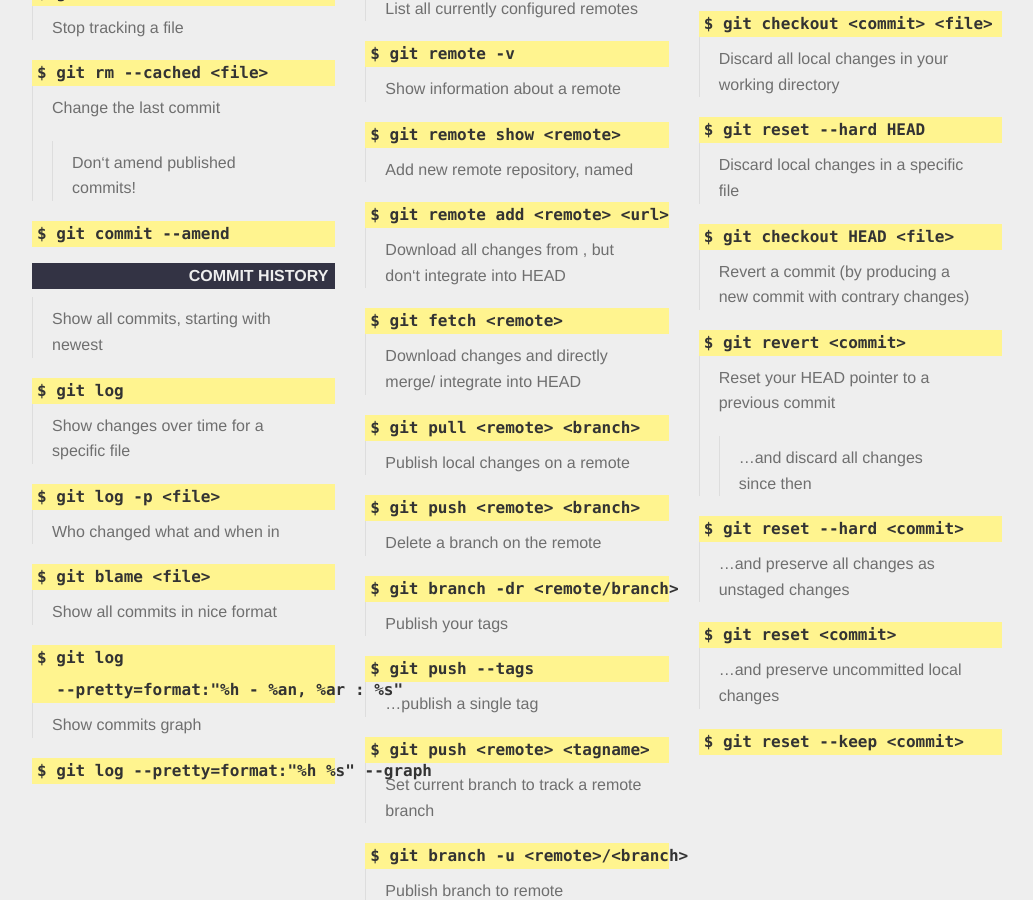
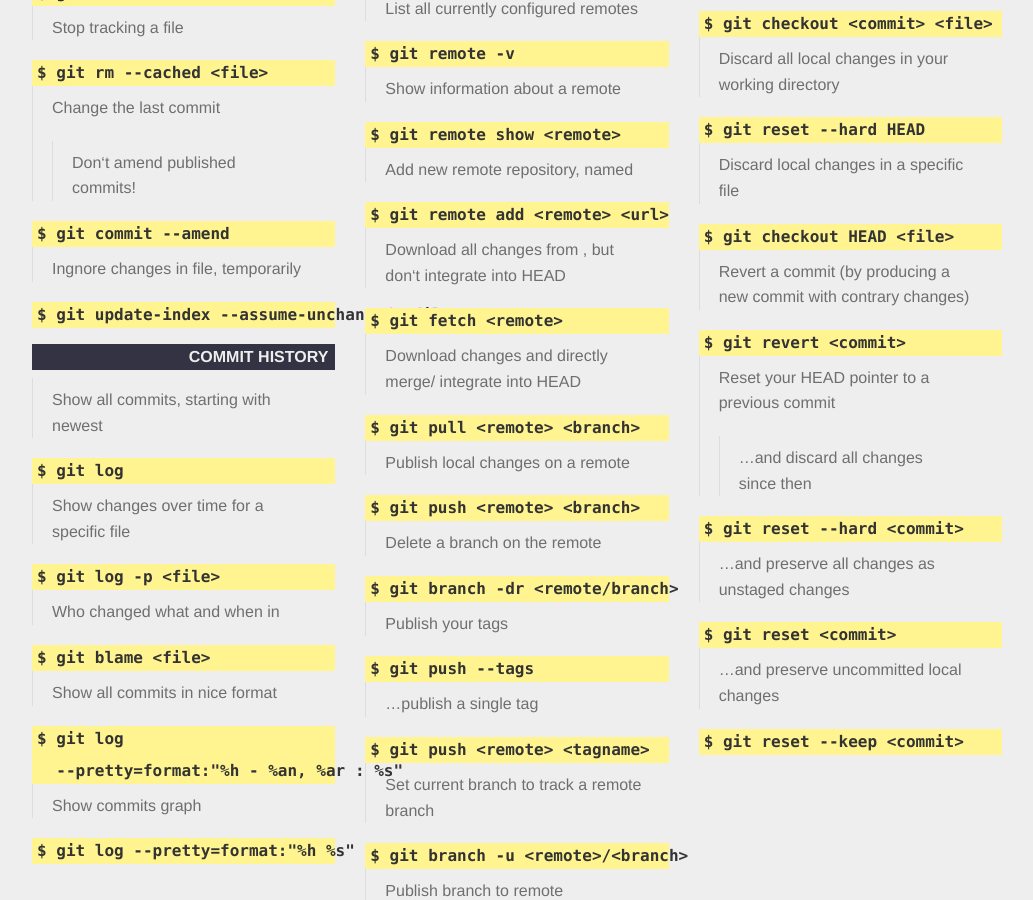
Before and after one commit to rafael25/my-git-cheat-sheet, a Jekyll site: the page built from index.html, in a window 1280 px wide and 900 px high, scrolled down 917 px. Shown: the whole window, without its empty margins (123-1156 px from the left). Built offline with Jekyll 4.4.1, drawn with Linux system fonts in a browser that asks for light colours; Markdown is read by kramdown in place of the engine named in the settings.

Commit message:
Add command to ignore changes in a file

```diff
--- a/_includes/git_local_changes.markdown
+++ b/_includes/git_local_changes.markdown
@@ -34,3 +34,7 @@ LOCAL CHANGES
 > > Don‘t amend published commits!
 
     $ git commit --amend
+
+> Ingnore changes in file, temporarily
+
+    $ git update-index --assume-unchanged <file>
```
